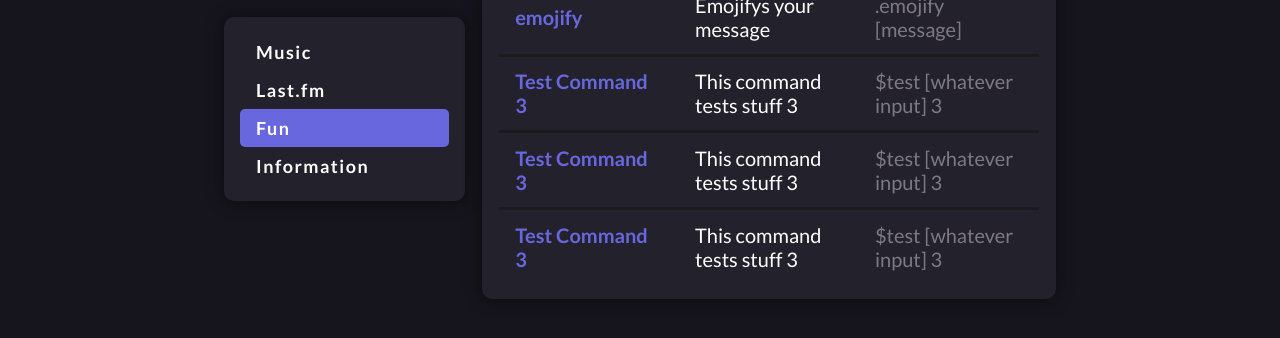
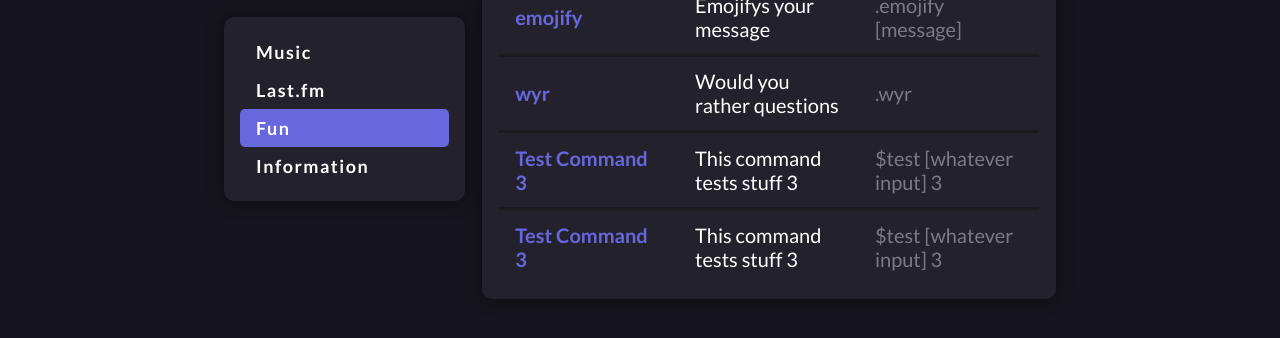
Before and after one commit to y9su/y9su.github.io, a plain HTML site: page index.html in a window 1280 px wide. Both pictures are taken after a click on the item "Fun". Shown: the part 288-626 px from the top of the page. Drawn offline with Linux system fonts and the light colour scheme.

Commit message:
Update index.html

```diff
--- a/index.html
+++ b/index.html
@@ -106,9 +106,9 @@
                     <td>.emojify [message]</td>
                 </tr>
                 <tr>
-                    <td>Test Command 3</td>
-                    <td>This command tests stuff 3</td>
-                    <td>$test [whatever input] 3</td>
+                    <td>wyr</td>
+                    <td>Would you rather questions</td>
+                    <td>.wyr</td>
                 </tr>
                 <tr>
                     <td>Test Command 3</td>
```
